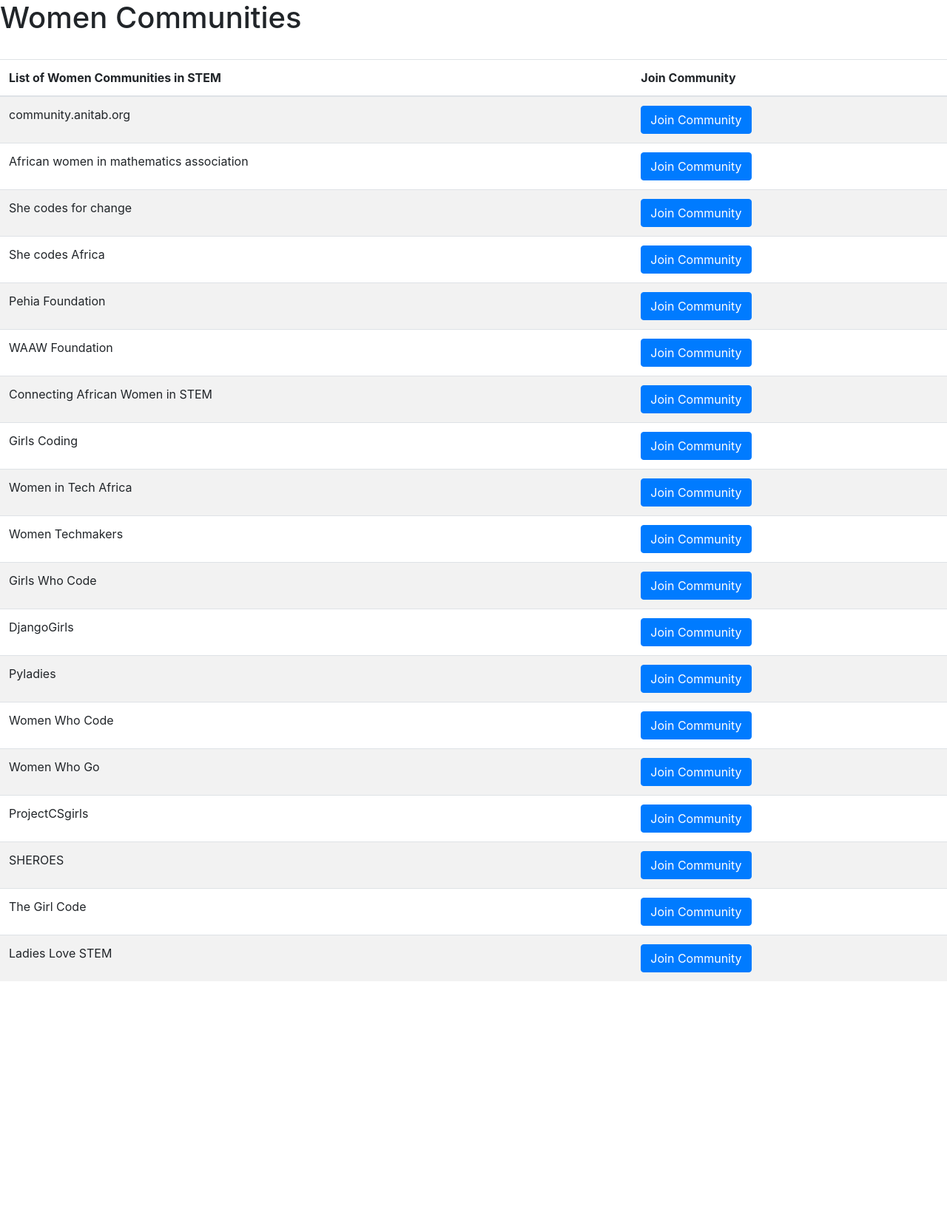
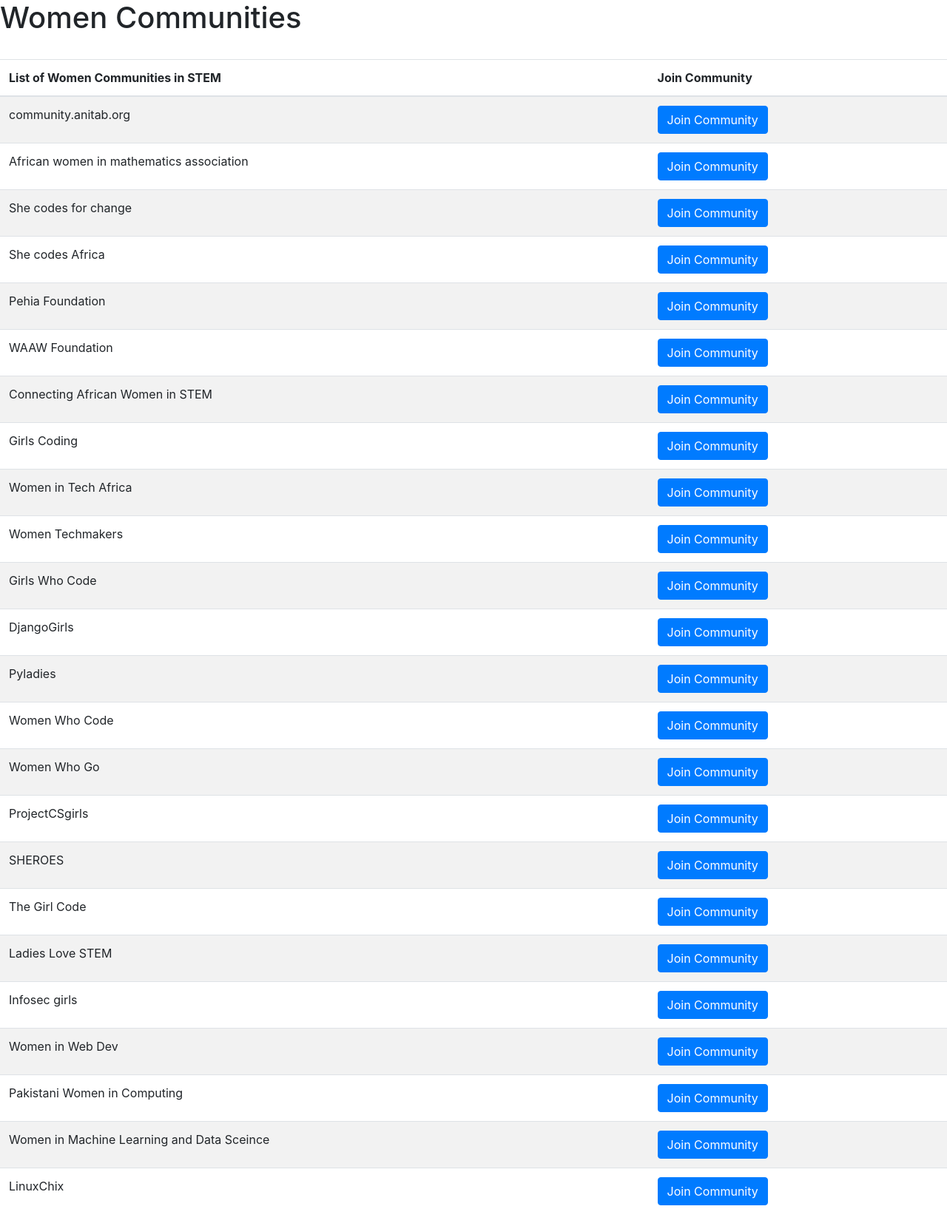
Before and after one commit to tapaswenipathak/Women-Communities, a Django app: page / in a window 1280 px wide. Shown: the whole page at 74% size. Before the commit the page ends 1327 px from the top, so only its background shows below. Run offline with Django 3.2, Linux system fonts and the light colour scheme; some libraries are stand-ins or nearby versions.

Commit message:
Add Women in tech communities (#30)
* Women in tech commnuities

* minor changes

```diff
--- a/templates/index.html
+++ b/templates/index.html
@@ -135,6 +135,38 @@
 						<a class="btn btn-primary" href="https://ladieslovestem.com/" role="button" target="_blank">Join Community</a>
 					</td>
 				</tr>
+				<tr>
+					<td>Infosec girls</td>
+					<td>
+						<a class="btn btn-primary" href="https://www.infosecgirls.in/" role="button" target="_blank">Join Community</a>
+					</td>
+				</tr>
+				<tr>
+					<td>Women in Web Dev</td>
+					<td>
+						<a class="btn btn-primary" href="https://womeninwebdev.com/" role="button" target="_blank">Join Community</a>
+					</td>
+				</tr>
+				<tr>
+					<td>Pakistani Women in Computing</td>
+					<td>
+						<a class="btn btn-primary" href="https://pwic.org/" role="button" target="_blank">Join Community</a>
+					</td>
+				</tr>
+				<tr>
+					<td>Women in Machine Learning and Data Sceince</td>
+					<td>
+						<a class="btn btn-primary" href="http://wimlds.org/" role="button" target="_blank">Join Community</a>
+					</td>
+				</tr>
+				<tr>
+					<td>LinuxChix</td>
+					<td>
+						<a class="btn btn-primary" href="https://www.linuxchix.org/" role="button" target="_blank">Join Community</a>
+					</td>
+				</tr>
+
+
 			</tbody>
 		</table>
     </body>
```
Also changed, not shown: README.md.
